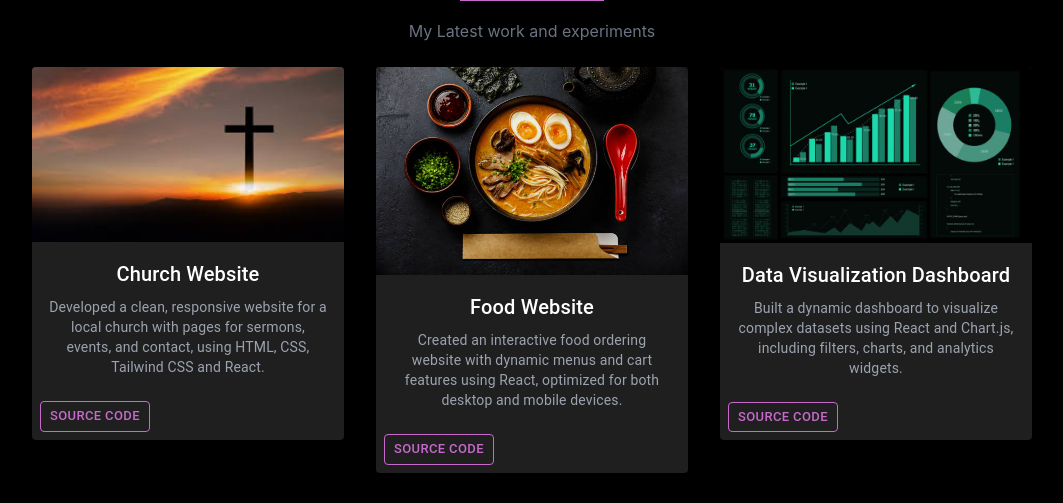
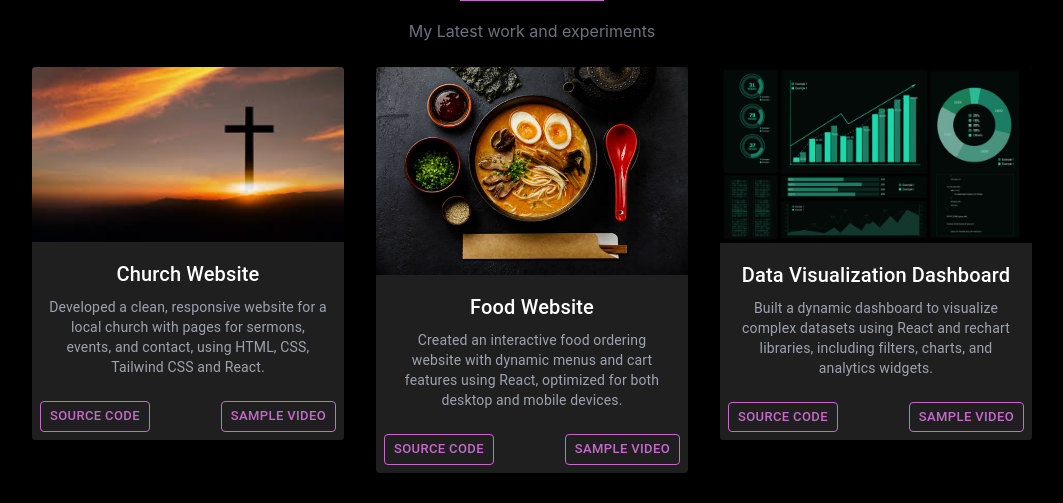
Before and after one commit to 86103Preethi/port-folio, a React (Create React App) app: page / in a window 1280 px wide. Shown: the part 3213-3716 px from the top of the page, without its empty margins (108-1171 px from the left). Built offline with nearby package versions, Linux system fonts and the light colour scheme.

Commit message:
video added

```diff
--- a/src/components/Project.jsx
+++ b/src/components/Project.jsx
@@ -6,6 +6,11 @@ import CardMedia from '@mui/material/CardMedia';
 import Button from '@mui/material/Button';
 import Typography from '@mui/material/Typography';
 import Grid from '@mui/material/Grid';
+import Dialog from '@mui/material/Dialog';
+import DialogContent from '@mui/material/DialogContent';
+import IconButton from '@mui/material/IconButton';
+import CloseIcon from '@mui/icons-material/Close';
+
 
 import food from '../assets/food-thumbnail.jpg';
 import portfolio from '../assets/portfolio-thumbnail.png';
@@ -13,41 +18,65 @@ import data from '../assets/data visualization - thumbnail.jpg';
 import church from '../assets/church - thumbnail.jpeg';
 import todolist from '../assets/to do list - thumbnail.jpg';
 
+import dashVideo from '../assets/videos/dashboard video.mp4';
+import foodVideo from '../assets/videos/foodcart video.mp4';
+
+
 const workData = [
    {
     title: 'Church Website',
     image: church,
     description: 'Developed a clean, responsive website for a local church with pages for sermons, events, and contact, using HTML, CSS, Tailwind CSS and React.',
-    certificate: 'https://www.rakshaprayerhouse.org'
+    certificate: 'https://www.rakshaprayerhouse.org',
+    video:dashVideo
   },
   {
     title: 'Food Website',
     image: food,
     description: 'Created an interactive food ordering website with dynamic menus and cart features using React, optimized for both desktop and mobile devices.',
     certificate: 'https://github.com/86103Preethi/food-cart',
+    video:foodVideo
   },
   {
     title: 'Data Visualization Dashboard',
     image: data,
-    description: 'Built a dynamic dashboard to visualize complex datasets using React and Chart.js, including filters, charts, and analytics widgets.',
+    description: 'Built a dynamic dashboard to visualize complex datasets using React and rechart libraries, including filters, charts, and analytics widgets.',
     certificate: '#',
+    video:dashVideo
   },
   {
     title: 'Portfolio Website',
     image: portfolio,
     description: 'Designed and developed a fully responsive personal portfolio using React and Tailwind CSS to showcase skills, projects, and contact information.',
     certificate: 'https://github.com/86103Preethi/port-folio',
+    video:dashVideo
   },
     {
     title: 'To do list',
     image: todolist,
     description: 'A basic to do list for your daily routine.',
     certificate: 'https://github.com/86103Preethi/To-do-list---react',
+    video:dashVideo
   },
 ];
 
 
 const Work = () => {
+
+  const [open, setOpen] = React.useState(false);
+  const [selectedVideo, setSelectedVideo] = React.useState(null);
+
+  const handleOpen = (video) => {
+    setSelectedVideo(video);
+    setOpen(true);
+  };
+
+  const handleClose = () => {
+    setOpen(false);
+    setSelectedVideo(null);
+  };
+
+
   return (
     <div name="project" className="w-full bg-black text-[#ccd6f6] py-16 px-5">
       <div className="max-w-[1000px] mx-auto text-center">
@@ -61,7 +90,7 @@ const Work = () => {
         <Grid container spacing={4} justifyContent="center">
           {workData.map((item, index) => (
             <Grid item xs={12} sm={6} md={4} key={index}>
-              <Card sx={{ maxWidth: 345, mx: 'auto', backgroundColor: '#1f1f1f', color: 'white' }}   className='hover:opacity-70 hover:scale-110 transition-all duration-500'>
+              <Card sx={{ maxWidth: 345, mx: 'auto', backgroundColor: '#1f1f1f', color: 'white' }}   className='hover:opacity-70'>
                 <CardMedia
                   component="img"
                   height="160"
@@ -76,6 +105,8 @@ const Work = () => {
                     {item.description}
                   </Typography>
                 </CardContent>
+
+                <div className='flex justify-between'>
                 <CardActions>
                   <Button
                     size="small"
@@ -87,12 +118,47 @@ const Work = () => {
                     Source Code
                   </Button>
                 </CardActions>
+
+                <CardActions>
+                  <Button
+                    size="small"
+                    variant="outlined"
+                    onClick = {() => handleOpen(item.video)}
+                    sx={{ color: '#c76acb', borderColor: '#c76acb' }}
+                  >
+                    Sample Video
+                  </Button>
+                </CardActions>
+                </div>
+
+
+
               </Card>
             </Grid>
           ))}
         </Grid>
       </div>
+
+
+    <Dialog open={open} onClose={handleClose} maxWidth="md" fullWidth>
+      <div className="flex justify-end p-2">
+        <IconButton onClick={handleClose}>
+          <CloseIcon />
+        </IconButton>
+      </div>
+      <DialogContent>
+        {selectedVideo && (
+          <video controls style={{ width: '100%' }}>
+            <source src={selectedVideo} type="video/mp4" />
+            Your browser does not support the video tag.
+          </video>
+        )}
+      </DialogContent>
+    </Dialog>
+
     </div>
+
+
   );
 };
 
```
